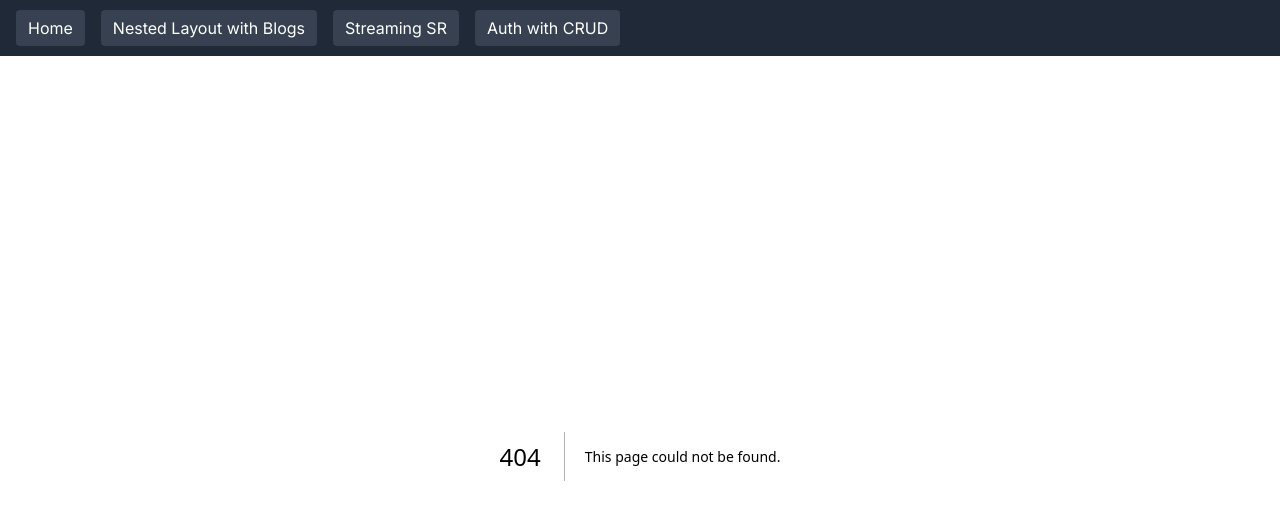
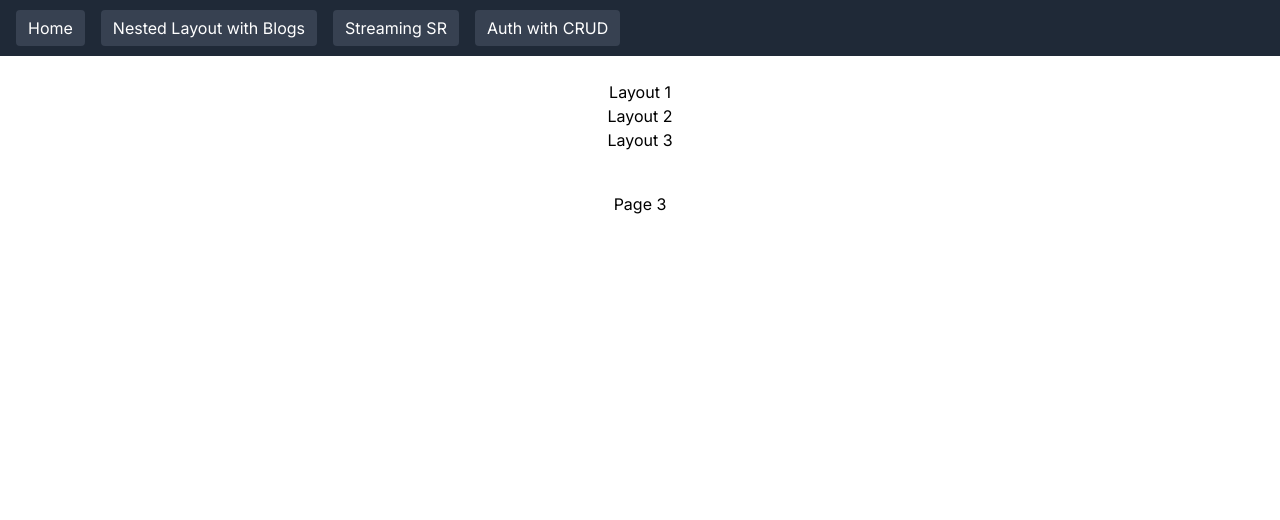
Before and after one commit to sc30gsw/rsc-supabase, a Next.js app: page /nested-layout/second/third in a window 1280 px wide. Before the commit this address had no page. Shown: the top 520 px of the page. Built offline with nearby package versions, Linux system fonts and the light colour scheme.

Commit message:
nested-layoutの作成

```diff
--- /dev/null
+++ b/app/nested-layout/layout.tsx
@@ -0,0 +1,12 @@
+import React from 'react'
+
+const FirstLayout = ({ children }: { children: React.ReactNode }) => {
+  return (
+    <main className="mt-6 text-center">
+      <p>Layout 1</p>
+      {children}
+    </main>
+  )
+}
+
+export default FirstLayout
--- /dev/null
+++ b/app/nested-layout/page.tsx
@@ -0,0 +1,11 @@
+import React from 'react'
+
+const FirstPage = () => {
+  return (
+    <div className="m-10 text-center">
+      <p>Page 1</p>
+    </div>
+  )
+}
+
+export default FirstPage
--- /dev/null
+++ b/app/nested-layout/second/layout.tsx
@@ -0,0 +1,12 @@
+import React from 'react'
+
+const SecondLayout = ({ children }: { children: React.ReactNode }) => {
+  return (
+    <main className="text-center">
+      <p>Layout 2</p>
+      {children}
+    </main>
+  )
+}
+
+export default SecondLayout
--- /dev/null
+++ b/app/nested-layout/second/page.tsx
@@ -0,0 +1,11 @@
+import React from 'react'
+
+const SecondPage = () => {
+  return (
+    <div className="m-10 text-center">
+      <p>Page 2</p>
+    </div>
+  )
+}
+
+export default SecondPage
--- /dev/null
+++ b/app/nested-layout/second/third/fourth/page.tsx
@@ -0,0 +1,11 @@
+import React from 'react'
+
+const FourthPage = () => {
+  return (
+    <div className="m-10 text-center">
+      <p>Page 4</p>
+    </div>
+  )
+}
+
+export default FourthPage
--- /dev/null
+++ b/app/nested-layout/second/third/layout.tsx
@@ -0,0 +1,12 @@
+import React from 'react'
+
+const ThirdPage = ({ children }: { children: React.ReactNode }) => {
+  return (
+    <main className="text-center">
+      <p>Layout 3</p>
+      {children}
+    </main>
+  )
+}
+
+export default ThirdPage
--- /dev/null
+++ b/app/nested-layout/second/third/page.tsx
@@ -0,0 +1,11 @@
+import React from 'react'
+
+const ThirdPage = () => {
+  return (
+    <div className="m-10 text-center">
+      <p>Page 3</p>
+    </div>
+  )
+}
+
+export default ThirdPage
```
